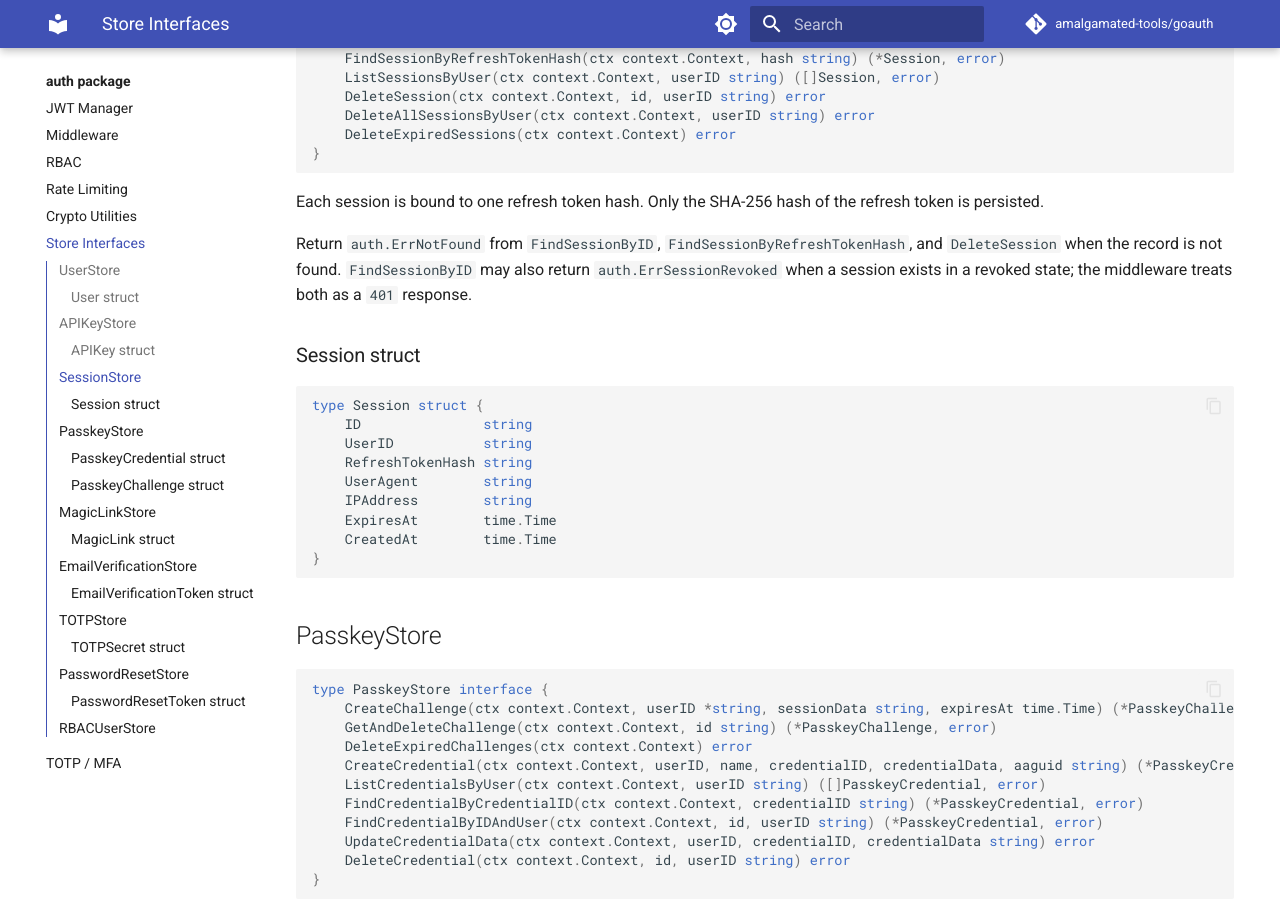
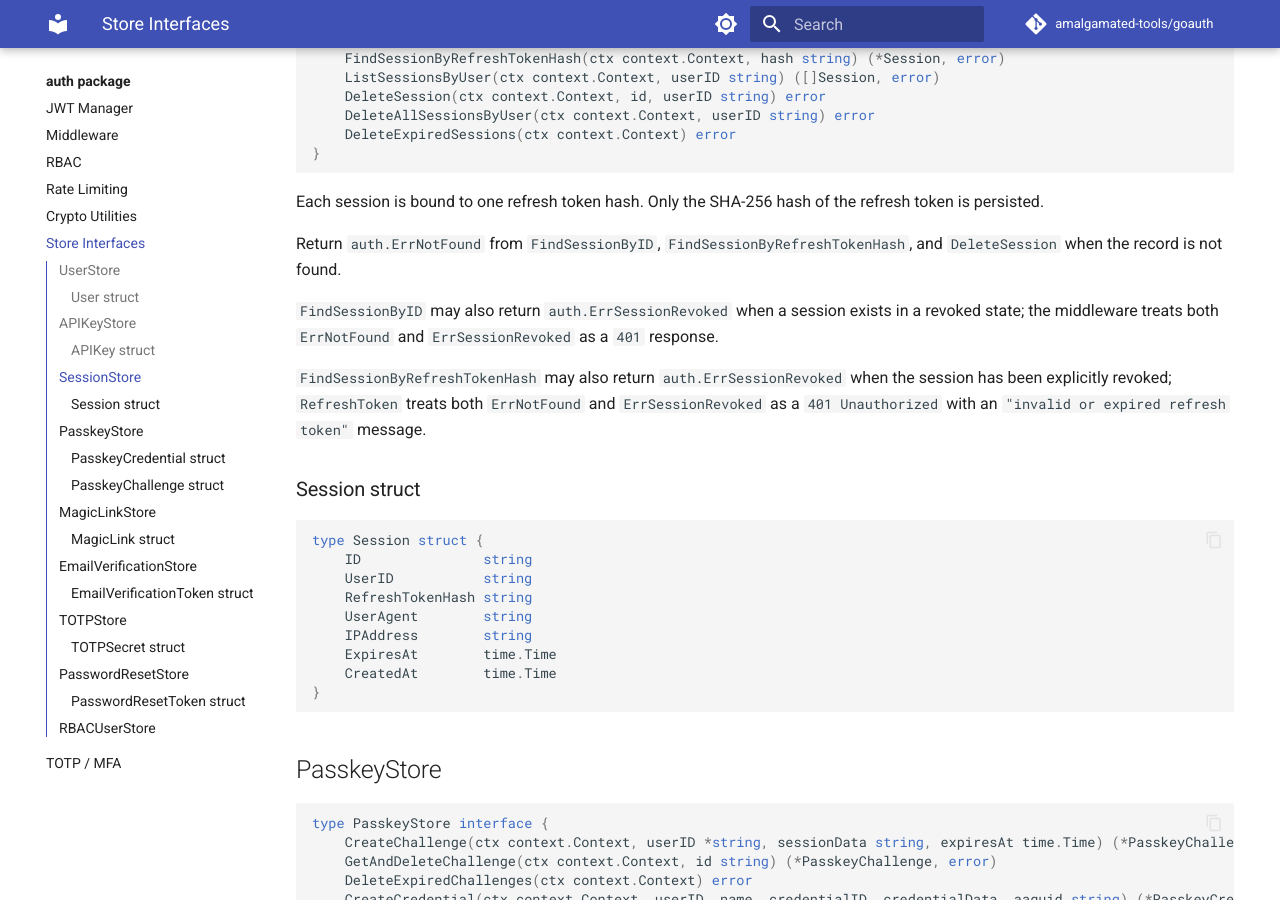
Before and after one commit to amalgamated-tools/goauth, an MkDocs documentation site: the page built from docs/auth/store-interfaces.md, in a window 1280 px wide and 900 px high, scrolled down 1796 px. Built offline with MkDocs 1.6.1 and Material for MkDocs 9.7.7, drawn with Linux system fonts in a browser that asks for light colours; comment, search, counter and statistics services are not loaded.

Commit message:
docs: document ErrSessionRevoked handling in FindSessionByRefreshTokenHash and RefreshToken
The ErrSessionRevoked sentinel error is now handled in two places:
- auth.Middleware: FindSessionByID returning ErrSessionRevoked yields HTTP 401
- handler.RefreshToken: FindSessionByRefreshTokenHash returning ErrSessionRevoked
  also yields HTTP 401 "invalid or expired refresh token"

Update docs/auth/store-interfaces.md to clarify that FindSessionByRefreshTokenHash
implementations may also return ErrSessionRevoked (treated identically to ErrNotFound).

Update docs/handler/auth.md to surface 'revoked' alongside 'invalid or expired' in
the RefreshToken 401 status row.

Co-authored-by: Copilot <223556219+Copilot@users.noreply.github.com>

```diff
--- a/docs/auth/store-interfaces.md
+++ b/docs/auth/store-interfaces.md
@@ -85,7 +85,11 @@ type SessionStore interface {
 
 Each session is bound to one refresh token hash. Only the SHA-256 hash of the refresh token is persisted.
 
-Return `auth.ErrNotFound` from `FindSessionByID`, `FindSessionByRefreshTokenHash`, and `DeleteSession` when the record is not found. `FindSessionByID` may also return `auth.ErrSessionRevoked` when a session exists in a revoked state; the middleware treats both as a `401` response.
+Return `auth.ErrNotFound` from `FindSessionByID`, `FindSessionByRefreshTokenHash`, and `DeleteSession` when the record is not found.
+
+`FindSessionByID` may also return `auth.ErrSessionRevoked` when a session exists in a revoked state; the middleware treats both `ErrNotFound` and `ErrSessionRevoked` as a `401` response.
+
+`FindSessionByRefreshTokenHash` may also return `auth.ErrSessionRevoked` when the session has been explicitly revoked; `RefreshToken` treats both `ErrNotFound` and `ErrSessionRevoked` as a `401 Unauthorized` with an `"invalid or expired refresh token"` message.
 
 ### Session struct
 
```
Also changed, not shown: docs/handler/auth.md (+1 -1 lines).
